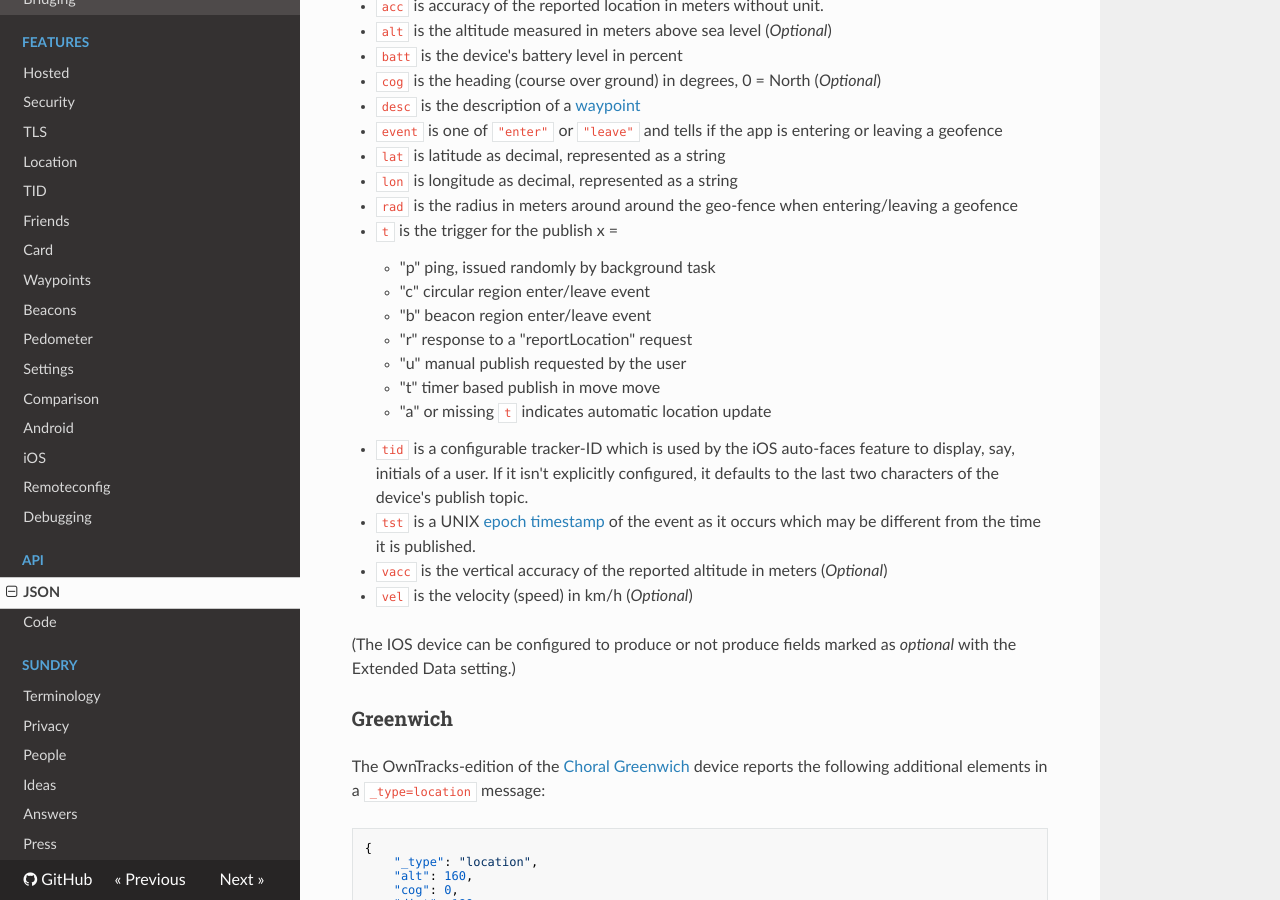
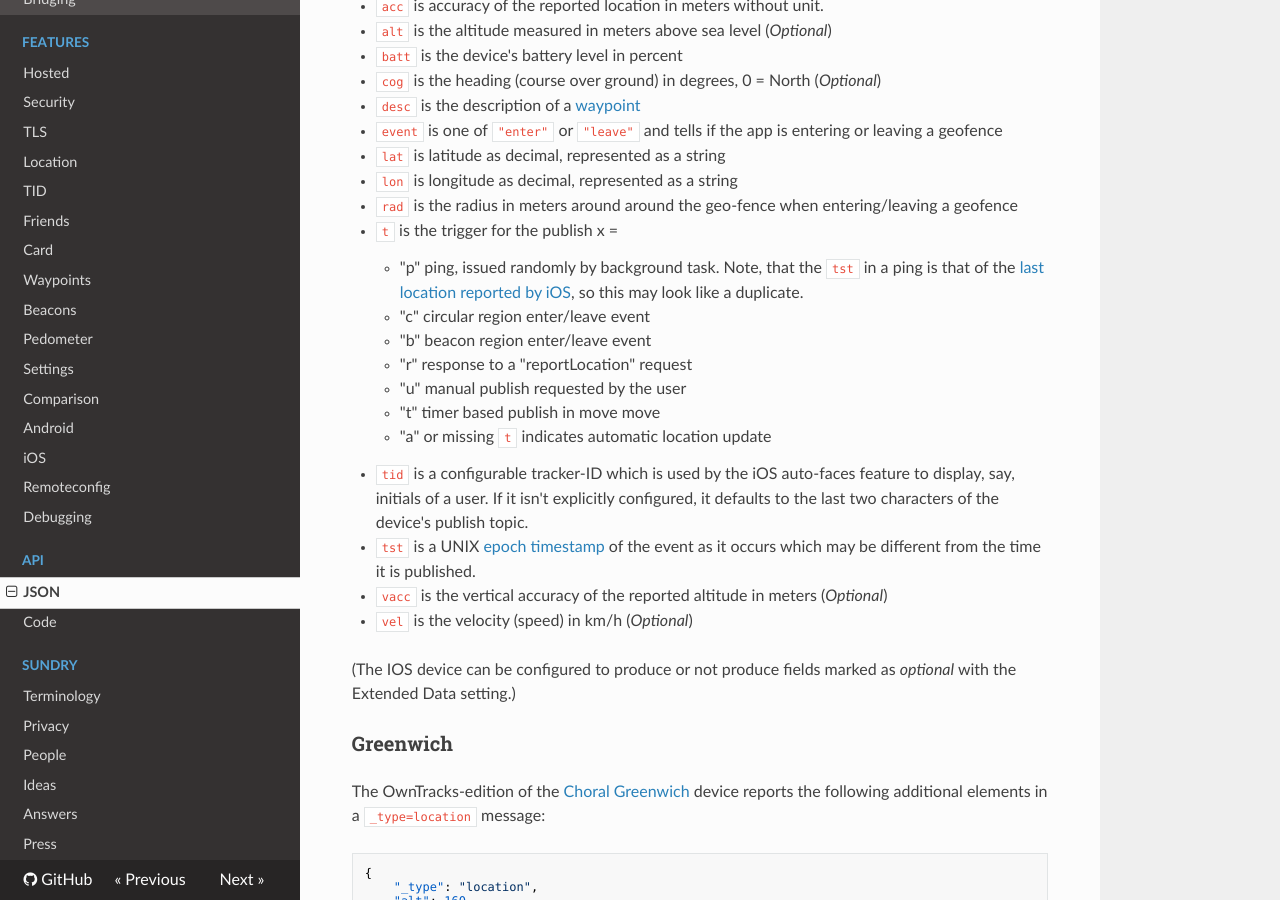
Before and after one commit to owntracks/booklet, an MkDocs documentation site: the page built from docs/tech/json.md, in a window 1280 px wide and 900 px high, scrolled down 1614 px. Built offline with MkDocs 1.6.1, drawn with Linux system fonts in a browser that asks for light colours; nearby versions of some CDN libraries; old or Windows-style settings are respelled for this version of MkDocs.

Commit message:
clarify `p' timestamp on iOS

```diff
--- a/docs/tech/json.md
+++ b/docs/tech/json.md
@@ -74,7 +74,7 @@ This location object describes the location of the device that published it. **H
 * `lon` is longitude as decimal, represented as a string
 * `rad` is the radius in meters around around the geo-fence when entering/leaving a geofence
 * `t` is the trigger for the publish x =
-    * "p" ping, issued randomly by background task
+    * "p" ping, issued randomly by background task. Note, that the `tst` in a ping is that of the [last location reported by iOS](https://github.com/owntracks/ios/issues/197), so this may look like a duplicate.
     * "c" circular region enter/leave event
     * "b" beacon region enter/leave event
     * "r" response to a "reportLocation" request
```
